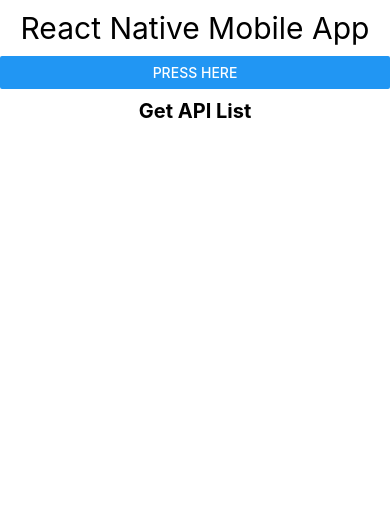
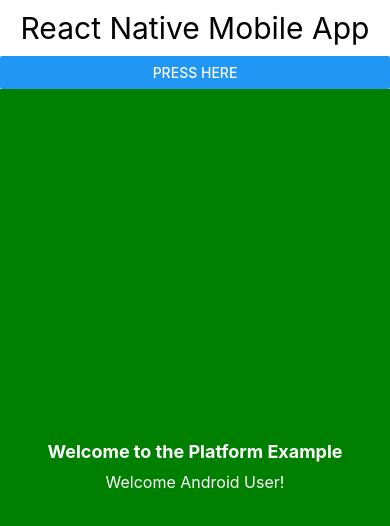
Before and after one commit to 2022BCD0052/learn-to-start-react-native-mobile-app, a React Native app: screen / in a window 390 px wide. Shown: the top 526 px of the page. Built offline with nearby package versions, Linux system fonts and the light colour scheme; no server answers.

Commit message:
learn Platform

```diff
--- a/App.jsx
+++ b/App.jsx
@@ -1,4 +1,4 @@
-import { View, Text, Button, ScrollView } from 'react-native';
+import { View, Text, Button, ScrollView, Platform } from 'react-native';
 import React from 'react';
 import First from './src/components/First';
 import Jsx from './src/components/jsx';
@@ -23,6 +23,7 @@
 import Delete_Api from './src/component2/Delete_Api';
 import Put_api from './src/component2/Put_api';
 import Get_Api_List from './src/component2/Get_Api_List';
+import PlatformExample from './src/component2/PlatformExample';
 
 const App = () => {
   return (
@@ -54,7 +55,9 @@
         {/* <Put_api /> */}
         {/* <Petch_Api /> */}
         {/* <Delet e_Api /> */}
-        <Get_Api_List/>
+        {/* <Get_Api_List/> */}
+        <PlatformExample/>
+
       </ScrollView>
     </View>
   );
--- /dev/null
+++ b/src/component2/PlatformExample.jsx
@@ -0,0 +1,34 @@
+import { View, Text, StyleSheet, Platform } from 'react-native';
+import React from 'react';
+
+const PlatformExample = () => {
+  return (
+    <View style={Styling.Container}>
+      <Text style={Styling.welcomeText}>Welcome to the Platform Example</Text>
+      <Text style={Styling.platformText}>
+        {Platform.OS === 'ios' ? 'Welcome iOS User!' : 'Welcome Android User!'}
+      </Text>
+    </View>
+  );
+};
+
+export default PlatformExample;
+
+const Styling = StyleSheet.create({
+  Container: {
+    flex: 1,
+    backgroundColor: 'green',
+    justifyContent: 'center',
+    alignItems: 'center',
+  },
+  welcomeText: {
+    fontSize: 18,
+    fontWeight: 'bold',
+    color: '#fff',
+    marginBottom: 10,
+  },
+  platformText: {
+    fontSize: 16,
+    color: '#fff',
+  },
+});
```
